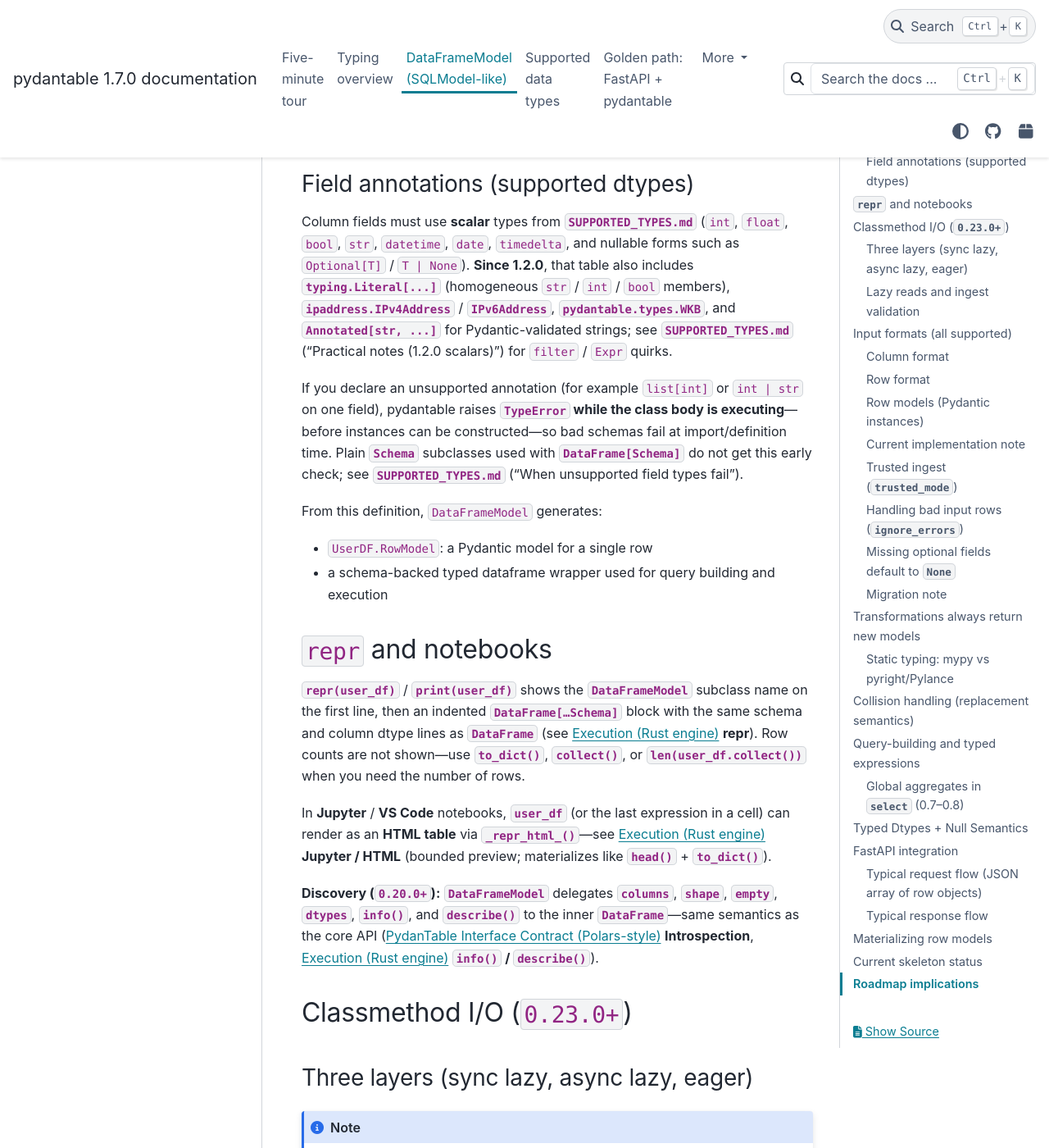
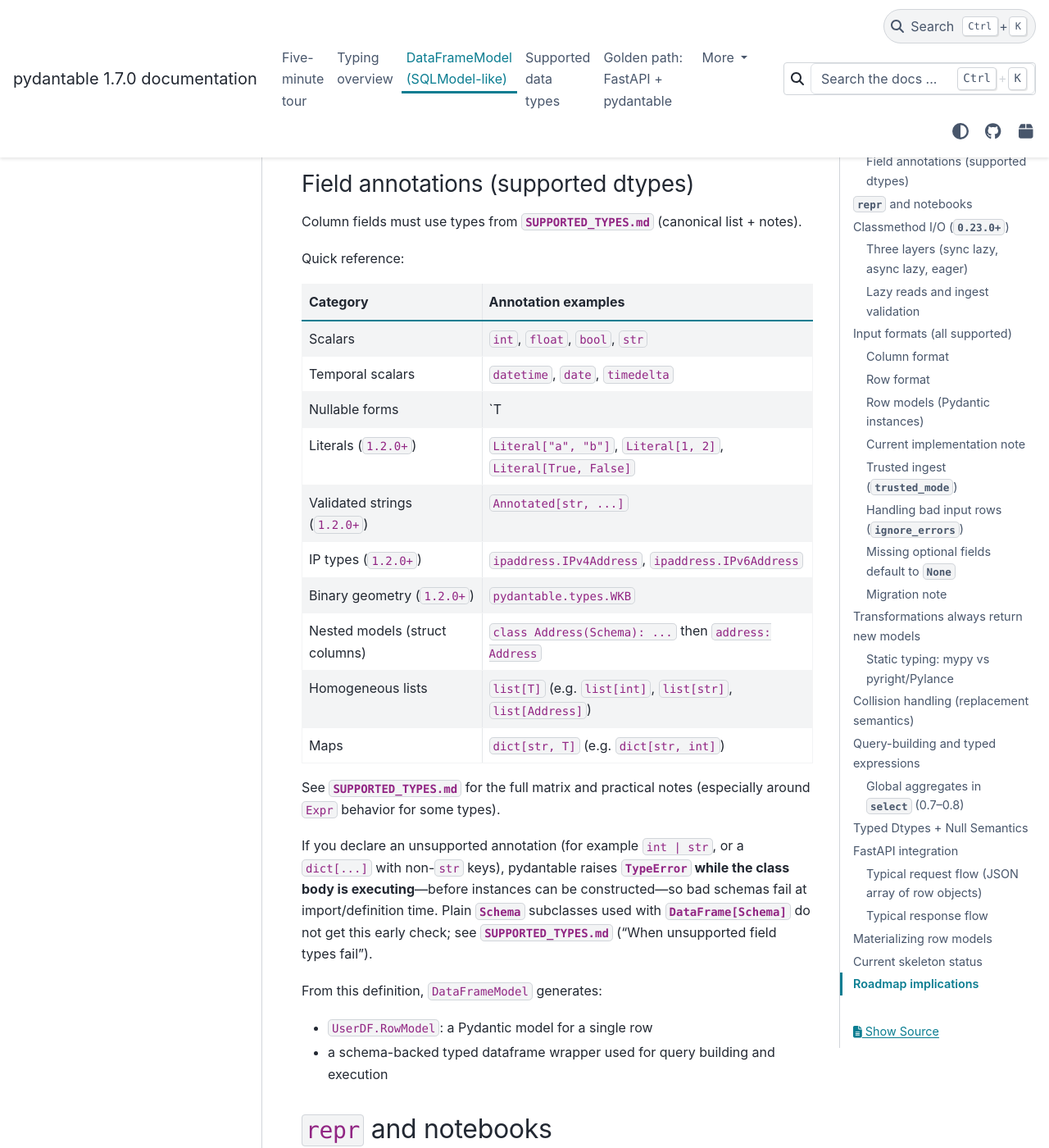
Before and after one commit to eddiethedean/pydantable, a Sphinx documentation site: the page built from docs/DATAFRAMEMODEL.md, in a window 1280 px wide and 1400 px high, scrolled down 1109 px. Shown: the whole window at 82% size. Built offline with Sphinx 7.4.7 and the PyData theme 0.15.4, drawn with Linux system fonts in a browser that asks for light colours; the version number is read from the project's files by our own code.

Commit message:
docs: clarify supported types and I/O engine requirements
Add a supported-types quick reference and fix list[T] guidance for DataFrameModel.
Document that some Rust export paths require optional polars at runtime.

```diff
--- a/docs/DATAFRAMEMODEL.md
+++ b/docs/DATAFRAMEMODEL.md
@@ -34,9 +34,26 @@
 
 ### Field annotations (supported dtypes)
 
-Column fields must use **scalar** types from **`SUPPORTED_TYPES.md`** (`int`, `float`, `bool`, `str`, `datetime`, `date`, `timedelta`, and nullable forms such as `Optional[T]` / `T | None`). **Since 1.2.0**, that table also includes **`typing.Literal[...]`** (homogeneous `str` / `int` / `bool` members), **`ipaddress.IPv4Address`** / **`IPv6Address`**, **`pydantable.types.WKB`**, and **`Annotated[str, ...]`** for Pydantic-validated strings; see **`SUPPORTED_TYPES.md`** (“Practical notes (1.2.0 scalars)”) for `filter` / `Expr` quirks.
+Column fields must use types from **`SUPPORTED_TYPES.md`** (canonical list + notes).
 
-If you declare an unsupported annotation (for example `list[int]` or `int | str` on one field), pydantable raises **`TypeError` while the class body is executing**—before instances can be constructed—so bad schemas fail at import/definition time. Plain **`Schema`** subclasses used with **`DataFrame[Schema]`** do not get this early check; see **`SUPPORTED_TYPES.md`** (“When unsupported field types fail”).
+Quick reference:
+
+| Category | Annotation examples |
+|---|---|
+| Scalars | `int`, `float`, `bool`, `str` |
+| Temporal scalars | `datetime`, `date`, `timedelta` |
+| Nullable forms | `T | None`, `Optional[T]` |
+| Literals (`1.2.0+`) | `Literal["a", "b"]`, `Literal[1, 2]`, `Literal[True, False]` |
+| Validated strings (`1.2.0+`) | `Annotated[str, ...]` |
+| IP types (`1.2.0+`) | `ipaddress.IPv4Address`, `ipaddress.IPv6Address` |
+| Binary geometry (`1.2.0+`) | `pydantable.types.WKB` |
+| Nested models (struct columns) | `class Address(Schema): ...` then `address: Address` |
+| Homogeneous lists | `list[T]` (e.g. `list[int]`, `list[str]`, `list[Address]`) |
+| Maps | `dict[str, T]` (e.g. `dict[str, int]`) |
+
+See **`SUPPORTED_TYPES.md`** for the full matrix and practical notes (especially around `Expr` behavior for some types).
+
+If you declare an unsupported annotation (for example `int | str`, or a `dict[...]` with non-`str` keys), pydantable raises **`TypeError` while the class body is executing**—before instances can be constructed—so bad schemas fail at import/definition time. Plain **`Schema`** subclasses used with **`DataFrame[Schema]`** do not get this early check; see **`SUPPORTED_TYPES.md`** (“When unsupported field types fail”).
 
 From this definition, `DataFrameModel` generates:
 - `UserDF.RowModel`: a Pydantic model for a single row
```
Also changed, not shown: docs/IO_CSV.md (+4 -0 lines), docs/IO_OVERVIEW.md (+4 -0 lines), 1 other file.
